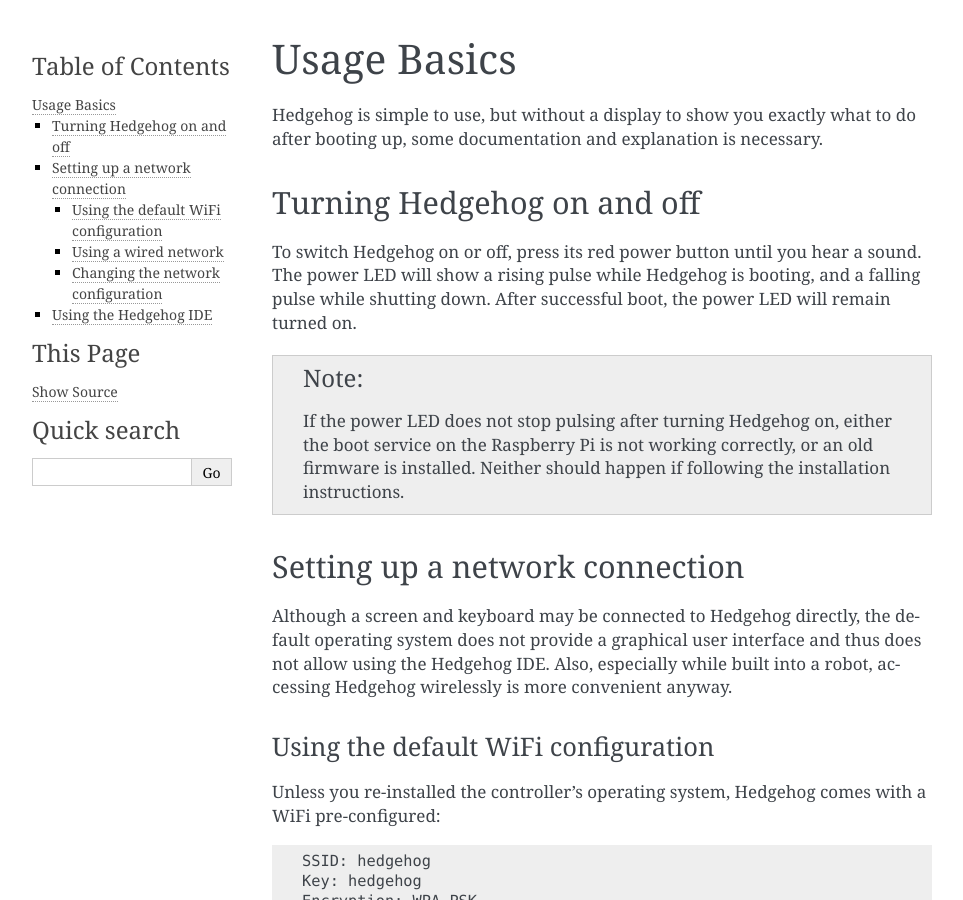
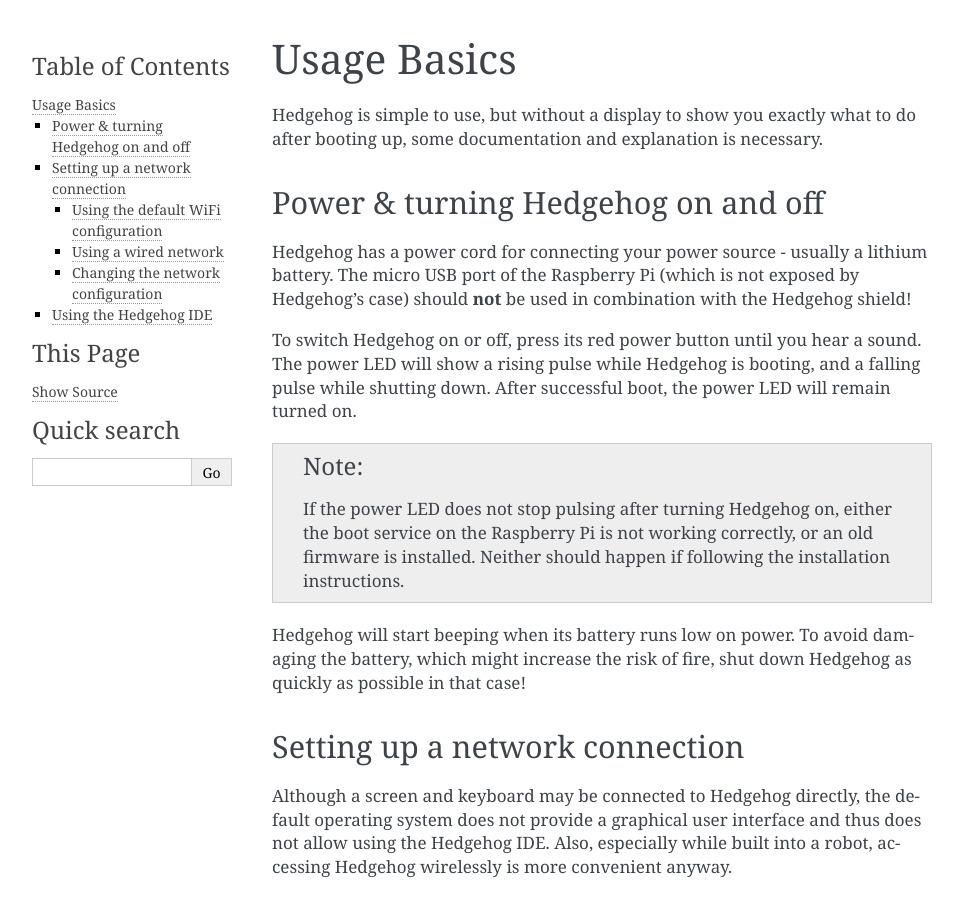
Before and after one commit to PRIArobotics/Hedgehog, a Sphinx documentation site: the page built from docs/source/usage-basics.rst, in a window 1280 px wide and 900 px high. Shown: the whole window, without its empty margins (148-1111 px from the left). Built offline with Sphinx 7.4.7, drawn with Linux system fonts in a browser that asks for light colours.

Commit message:
add safety instructions

```diff
--- a/docs/source/usage-basics.rst
+++ b/docs/source/usage-basics.rst
@@ -6,8 +6,12 @@
 Hedgehog is simple to use, but without a display to show you exactly what to do after booting up,
 some documentation and explanation is necessary.
 
-Turning Hedgehog on and off
+Power & turning Hedgehog on and off
 ---------------------------
+
+Hedgehog has a power cord for connecting your power source - usually a lithium battery.
+The micro USB port of the Raspberry Pi (which is not exposed by Hedgehog's case)
+should **not** be used in combination with the Hedgehog shield!
 
 To switch Hedgehog on or off, press its red power button until you hear a sound.
 The power LED will show a rising pulse while Hedgehog is booting,
@@ -19,6 +23,10 @@
     either the boot service on the Raspberry Pi is not working correctly,
     or an old firmware is installed.
     Neither should happen if following the installation instructions.
+
+Hedgehog will start beeping when its battery runs low on power.
+To avoid damaging the battery, which might increase the risk of fire,
+shut down Hedgehog as quickly as possible in that case!
 
 Setting up a network connection
 -------------------------------
```
